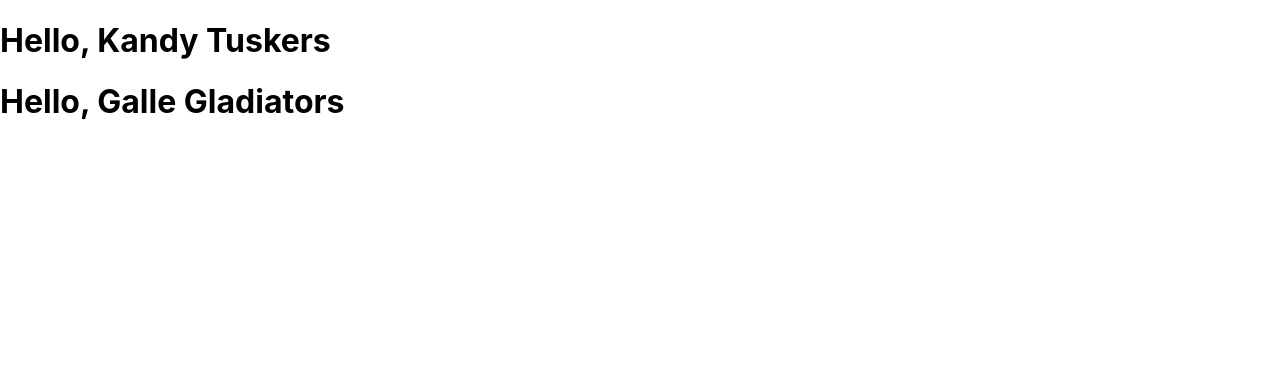
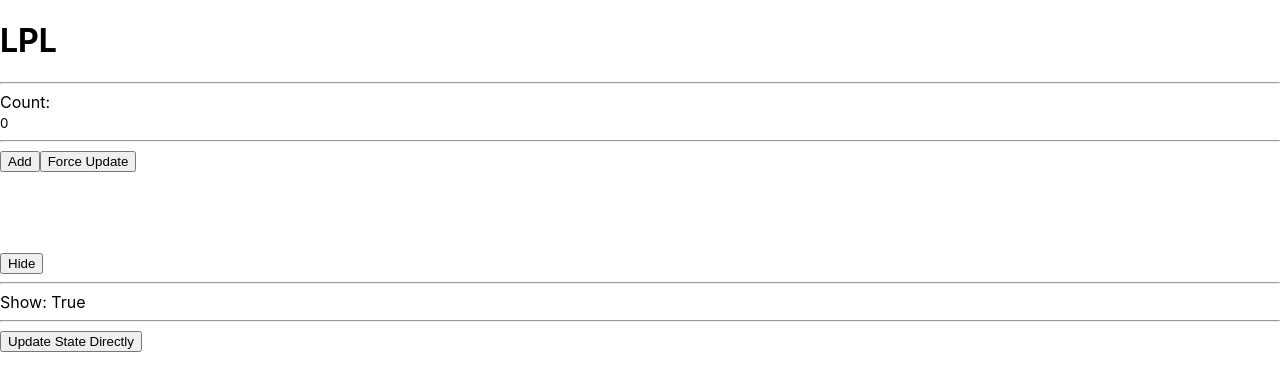
Before and after one commit to moulyg/workshop, a React (Create React App) app: page / in a window 1280 px wide. Shown: the top 390 px of the page. Built offline with nearby package versions, Linux system fonts and the light colour scheme.

Commit message:
State and Lifecycle

```diff
--- a/src/App.js
+++ b/src/App.js
@@ -1,30 +1,115 @@
 import React from 'react';
 import './App.css';
 
-// pure function
-function sum(a, b) {
-    return a + b;
-}
-// impure function
-function withdraw(account, amount) {
-    account.total -= amount;
-}
 
-function WelcomeFn(props) {
-    return <h1>Hello, {props.name}</h1>;
-}
+class LifeCycle extends React.Component {
 
-class WelcomeCls extends React.Component {
+    constructor(props) {
+        super(props);
+        console.log("constructor");
+        this.state = {
+            count: 0
+        }
+    }
+
+    static getDerivedStateFromProps() {
+        console.log("getDerivedStateFromProps");
+        return null;
+    }
+
+    componentDidMount() {
+        console.log("componentDidMount");
+    }
+
+    componentDidUpdated() {
+        console.log("componentDidMount");
+    }
+
+    componentWillUnmount() {
+        console.log("componentWillUnmount");
+    }
+
+    shouldComponentUpdate(nextProps, nextState) {
+        console.log("shouldComponentUpdate");
+        if (nextState.count === 4) {
+            return false;
+        }
+        return  true;
+    }
+
+
+    getSnapshotBeforeUpdate(prevProps, prevState) {
+        console.log("getSnapshotBeforeUpdate", prevProps, prevState);
+        return prevState.count;
+    }
+
+    componentDidUpdate(prevProps, prevState, snapshot) {
+        console.log("componentDidUpdate", prevProps, prevState, snapshot);
+    }
+
     render() {
-        return <h1>Hello, {this.props.name}</h1>;
+        console.log("render");
+        return <div>
+            <div>
+                <div>
+
+                    <span style={{width: '100px', display: 'block'}}>Count:</span>
+
+                    <small>{this.state.count}</small>
+                </div>
+                <hr/>
+            </div>
+            <button onClick={() => this.setState({count: this.state.count + 1})}>Add</button>
+            <button onClick={() => this.forceUpdate()}>Force Update</button>
+        </div>;
     }
 }
 
-function App() {
-    return (<>
-        <WelcomeFn name="Kandy Tuskers"/>
-        <WelcomeCls name="Galle Gladiators"/>
-    </>);
+class App extends React.Component {
+
+    constructor(props) {
+        super(props);
+        this.state = {
+            show: true,
+            title: 'LPL'
+        }
+        this.updateStateDirectly = this.updateStateDirectly.bind(this);
+    }
+
+    updateStateDirectly() {
+        this.state.show = false;
+    }
+
+    updateState() {
+        // Wrong
+        this.setState({
+            show: !this.state.show,
+        });
+
+        // Correct
+        /*this.setState((state, props) => ({
+            show: !state.show
+        }));*/
+    }
+
+    render() {
+        return <div>
+            <h1>{this.state.title}</h1>
+            <hr />
+            {this.state.show && <LifeCycle/>}
+            <br/>
+            <br/>
+            <br/>
+            <br/>
+            <button onClick={() => this.updateState()}>{this.state.show ? 'Hide': 'Show'}</button>
+
+            <br />
+            <hr />
+            Show: {this.state.show ? 'True': 'False'}
+            <hr />
+            <button onClick={() => this.updateStateDirectly()}>Update State Directly</button>
+        </div>;
+    }
 }
 
 export default App;
```
